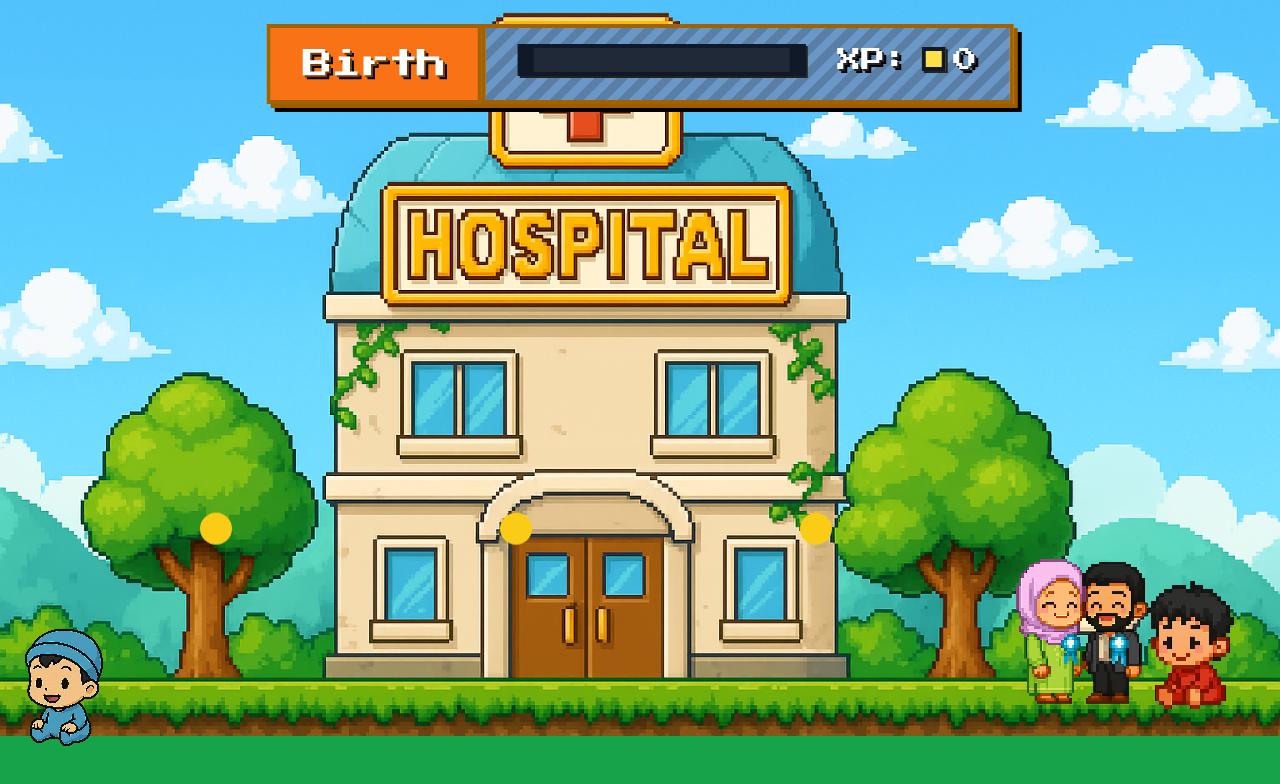
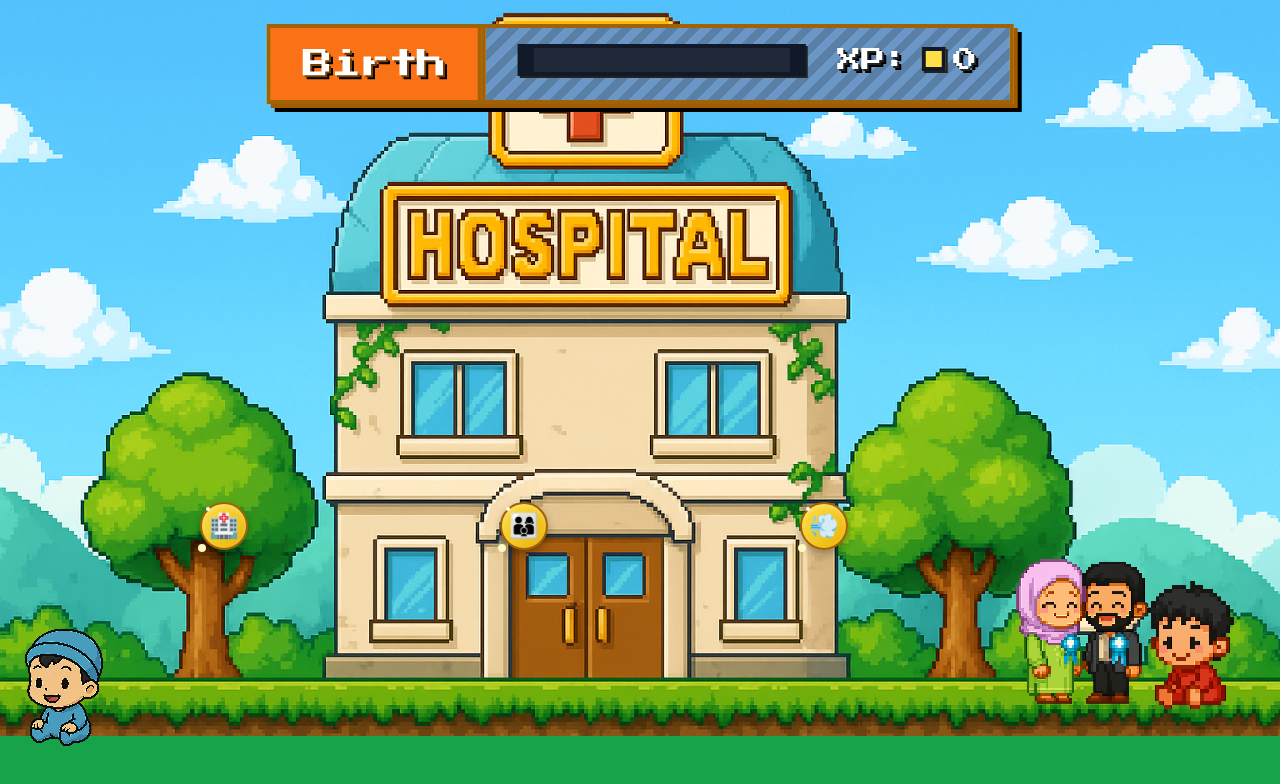
Before and after one commit to MeeralQureshi/maple-md, a React (Create React App) app: page /birth in a window 1280 px wide. Shown: the top 784 px of the page. Built offline with nearby package versions, Linux system fonts and the light colour scheme.

Commit message:
Update hotspots to look cuter and use emojis

```diff
--- /dev/null
+++ b/src/components/Hotspot.tsx
@@ -0,0 +1,88 @@
+import React, { useState } from 'react';
+
+interface HotspotProps {
+  id: string;
+  x: number;
+  y: number;
+  dialog: string;
+  iconSrc?: string;
+  onHotspotClick: (hotspot: { id: string; dialog: string }) => void;
+}
+
+const Hotspot: React.FC<HotspotProps> = ({ id, x, y, dialog, iconSrc, onHotspotClick }) => {
+  const [isAnimating, setIsAnimating] = useState(false);
+  const [isCollected, setIsCollected] = useState(false);
+
+  const handleClick = () => {
+    if (isCollected || isAnimating) return;
+
+    setIsAnimating(true);
+    onHotspotClick({ id, dialog });
+
+    // After animation completes, mark as collected
+    setTimeout(() => {
+      setIsCollected(true);
+    }, 800); // Match the animation duration
+  };
+
+  const getHotspotEmoji = (hotspotId: string): string => {
+    switch (hotspotId) {
+      case 'hospital':
+        return '🏥';
+      case 'parents':
+        return '👨‍👩‍👦';
+      case 'first_breath':
+        return '💨';
+      case 'toy1':
+        return '🧸';
+      case 'toy2':
+        return '🧱';
+      default:
+        return '⭐';
+    }
+  };
+
+  // Don't render collected hotspots at all
+  if (isCollected) return null;
+
+  const shouldShow = !isCollected && !isAnimating;
+
+  return (
+    <div
+      className={`absolute w-12 h-12 cursor-pointer z-50 flex items-center justify-center text-2xl ${
+        isAnimating ? 'animate-coin-disappear' : shouldShow ? 'animate-bounce-slow' : ''
+      }`}
+      style={{
+        left: x,
+        bottom: y,
+        pointerEvents: shouldShow ? 'auto' : 'none'
+      }}
+      onClick={handleClick}
+    >
+      {iconSrc ? (
+        <img
+          src={iconSrc}
+          alt={id}
+          className="w-full h-full object-contain pixelated"
+          style={{ imageRendering: 'pixelated' }}
+        />
+      ) : (
+        <div className="w-full h-full bg-gradient-to-br from-yellow-300 to-yellow-500 rounded-full border-2 border-yellow-700 flex items-center justify-center shadow-lg relative" style={{ boxShadow: '0 4px 8px rgba(0,0,0,0.3), inset 0 2px 4px rgba(255,255,255,0.3)' }}>
+          <span className="text-2xl">
+            {getHotspotEmoji(id)}
+          </span>
+          {/* Sparkle effects */}
+          {shouldShow && (
+            <>
+              <div className="absolute -top-1 -right-1 w-3 h-3 bg-yellow-200 rounded-full animate-ping" />
+              <div className="absolute -bottom-1 -left-1 w-2 h-2 bg-yellow-100 rounded-full animate-pulse" />
+              <div className="absolute top-1 left-1 w-1 h-1 bg-white rounded-full animate-bounce" />
+            </>
+          )}
+        </div>
+      )}
+    </div>
+  );
+};
+
+export default Hotspot;
--- a/src/components/LevelScene.tsx
+++ b/src/components/LevelScene.tsx
@@ -2,6 +2,7 @@ import React, { useState, useEffect } from 'react';
 import Avatar from './Avatar';
 import DialogBox from './DialogBox';
 import Sprite from './Sprite';
+import Hotspot from './Hotspot';
 import { useLevel, Sprite as SpriteType } from '../context/LevelContext';
 
 interface LevelSceneProps {
@@ -13,6 +14,7 @@ interface Hotspot {
   x: number;
   y: number;
   dialog: string;
+  iconSrc?: string;
 }
 
 interface LevelConfig {
@@ -144,9 +146,10 @@ const LevelScene: React.FC<LevelSceneProps> = ({ levelId }) => {
     };
   }, [keysDown, isJumping]);
 
-  const handleHotspotClick = (hotspot: Hotspot) => {
+  const handleHotspotClick = (hotspot: { id: string; dialog: string }) => {
     setActiveDialog(hotspot.dialog);
     addXP(10);
+    addCollectible();
   };
 
   return (
@@ -165,14 +168,15 @@ const LevelScene: React.FC<LevelSceneProps> = ({ levelId }) => {
 
         {/* Hotspots */}
         {levelConfig.hotspots.map((hotspot) => (
-          <div
+          <Hotspot
             key={hotspot.id}
-            className="absolute w-8 h-8 cursor-pointer animate-bounce-slow z-50"
-            style={{ left: hotspot.x, bottom: hotspot.y }}
-            onClick={() => handleHotspotClick(hotspot)}
-          >
-            <div className="w-full h-full bg-yellow-400 rounded-full" />
-          </div>
+            id={hotspot.id}
+            x={hotspot.x}
+            y={hotspot.y}
+            dialog={hotspot.dialog}
+            iconSrc={hotspot.iconSrc}
+            onHotspotClick={handleHotspotClick}
+          />
         ))}
 
         {/* Sprites */}
--- a/src/context/LevelContext.tsx
+++ b/src/context/LevelContext.tsx
@@ -5,6 +5,7 @@ export interface Hotspot {
   x: number;
   y: number;
   dialog: string;
+  iconSrc?: string;
 }
 
 export interface Sprite {
--- a/src/index.tsx
+++ b/src/index.tsx
@@ -1,6 +1,7 @@
 import React from 'react';
 import ReactDOM from 'react-dom/client';
 import './index.css';
+import './styles/animations.css';
 import App from './App';
 
 const root = ReactDOM.createRoot(
--- a/src/styles/animations.css
+++ b/src/styles/animations.css
@@ -22,3 +22,101 @@
   animation: shine 2s infinite;
   pointer-events: none;
 }
+
+/* Bounce animation for hotspots */
+@keyframes bounce-slow {
+  0%, 100% {
+    transform: translateY(0);
+  }
+  50% {
+    transform: translateY(-10px);
+  }
+}
+
+.animate-bounce-slow {
+  animation: bounce-slow 2s ease-in-out infinite;
+}
+
+/* Sparkle animation */
+@keyframes sparkle {
+  0%, 100% {
+    opacity: 1;
+    transform: scale(1) rotate(0deg);
+  }
+  25% {
+    opacity: 0.8;
+    transform: scale(1.1) rotate(90deg);
+  }
+  50% {
+    opacity: 1;
+    transform: scale(1) rotate(180deg);
+  }
+  75% {
+    opacity: 0.9;
+    transform: scale(1.05) rotate(270deg);
+  }
+}
+
+.animate-sparkle {
+  animation: sparkle 3s ease-in-out infinite;
+}
+
+/* Coin disappear animation */
+@keyframes coin-disappear {
+  0% {
+    opacity: 1;
+    transform: scale(1) rotate(0deg);
+  }
+  25% {
+    opacity: 0.8;
+    transform: scale(1.2) rotate(90deg);
+  }
+  50% {
+    opacity: 0.6;
+    transform: scale(1.4) rotate(180deg);
+  }
+  75% {
+    opacity: 0.3;
+    transform: scale(1.6) rotate(270deg);
+  }
+  100% {
+    opacity: 0;
+    transform: scale(2) rotate(360deg);
+  }
+}
+
+.animate-coin-disappear {
+  animation: coin-disappear 0.8s ease-out forwards;
+}
+
+/* Typewriter animation for narrative text */
+@keyframes typewriter {
+  from {
+    width: 0;
+  }
+  to {
+    width: 100%;
+  }
+}
+
+.typewriter {
+  overflow: hidden;
+  white-space: nowrap;
+  animation: typewriter 2s steps(40, end);
+}
+
+/* Blip sparkle effect */
+@keyframes blip-sparkle {
+  0%, 100% {
+    opacity: 0;
+    transform: scale(0) rotate(0deg);
+  }
+  50% {
+    opacity: 1;
+    transform: scale(1) rotate(180deg);
+  }
+}
+
+.blip-sparkle {
+  animation: blip-sparkle 0.6s ease-out;
+}
```
